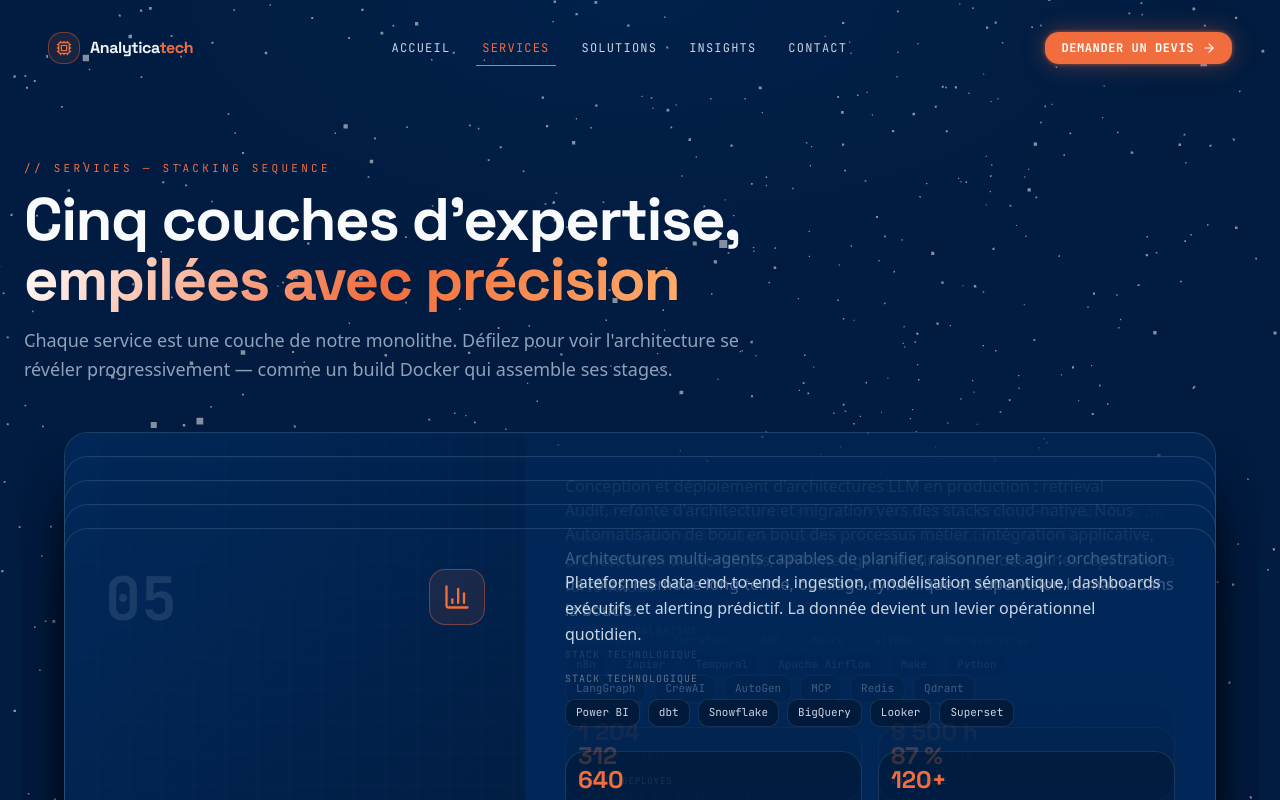
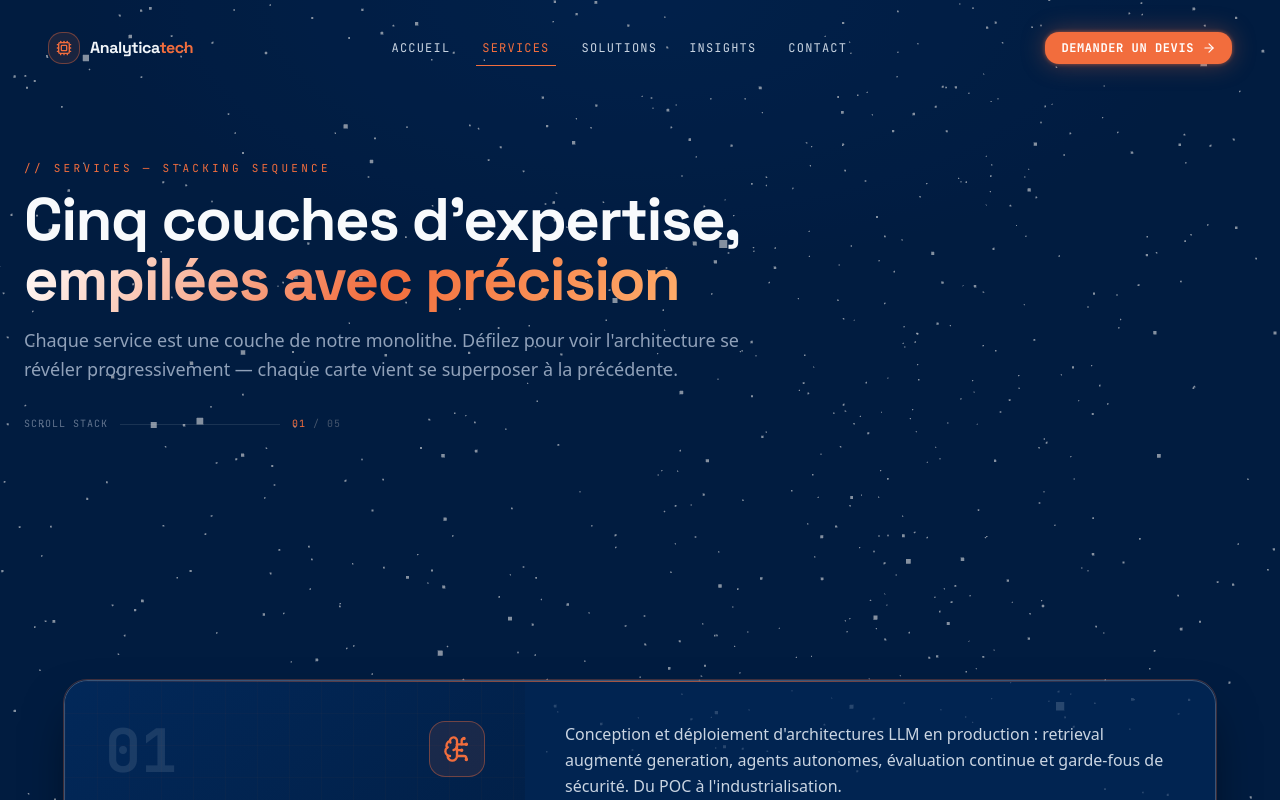
Before and after one commit to Gninhi/Application-web-analyticatech, a Next.js app: page / in a window 1280 px wide. Both pictures are taken after a click on the button "SERVICES". Shown: the top 800 px of the page. Built offline with nearby package versions, Linux system fonts and the light colour scheme.

Commit message:
729027cb-668c-477f-ab3f-d3079c66c519

```diff
--- a/src/components/sections/ServicesView.tsx
+++ b/src/components/sections/ServicesView.tsx
@@ -28,9 +28,11 @@ interface ServicesViewProps {
 }
 
 /**
- * ServicesView — effet "Stacking Cards" : au défilement vertical,
- * chaque carte de service vient se superposer sur la précédente
- * avec une légère réduction d'échelle et d'opacité (parallaxe empilée).
+ * ServicesView — effet "Stacking Cards" :
+ * - La 1ère carte est visible dès le départ.
+ * - Au scroll, chaque carte suivante entre depuis le bas et vient se
+ *   superposer à la précédente (qui rétrécit légèrement + perd en opacité).
+ * - Chaque carte possède un contour fin (border + ring) tout autour.
  */
 export function ServicesView({ onNavigate }: ServicesViewProps) {
   const containerRef = useRef<HTMLDivElement>(null);
@@ -60,16 +62,34 @@ export function ServicesView({ onNavigate }: ServicesViewProps) {
             </h1>
             <p className="text-slate-400 leading-relaxed text-lg">
               Chaque service est une couche de notre monolithe. Défilez pour voir
-              l&apos;architecture se révéler progressivement — comme un build Docker
-              qui assemble ses stages.
+              l&apos;architecture se révéler progressivement — chaque carte vient
+              se superposer à la précédente.
             </p>
+
+            {/* Indicateur de progression du scroll */}
+            <div className="mt-8 flex items-center gap-3">
+              <span className="font-mono text-[10px] uppercase tracking-widest text-slate-500">
+                Scroll stack
+              </span>
+              <div className="relative h-px w-40 bg-white/10 overflow-hidden">
+                <motion.div
+                  style={{ scaleX: scrollYProgress, transformOrigin: "left" }}
+                  className="absolute inset-0 bg-[#F26D3D]"
+                />
+              </div>
+              <ScrollProgress value={scrollYProgress} />
+            </div>
           </motion.div>
         </div>
       </section>
 
-      {/* Conteneur des cartes empilées */}
-      <section className="relative" style={{ height: `${SERVICES.length * 90}vh` }}>
-        <div className="sticky top-0 h-screen flex items-center justify-center overflow-hidden">
+      {/* Conteneur des cartes empilées.
+          Hauteur = nb cartes * 90vh => laisse le temps de défiler. */}
+      <section
+        className="relative"
+        style={{ height: `${SERVICES.length * 90}vh` }}
+      >
+        <div className="sticky top-0 h-screen overflow-hidden flex items-center justify-center">
           {SERVICES.map((service, i) => (
             <StackCard
               key={service.index}
@@ -149,7 +169,31 @@ export function ServicesView({ onNavigate }: ServicesViewProps) {
   );
 }
 
-/* === Carte empilée individuelle (hooks au top-level) === */
+/* === Indicateur de progression textuel (00 → 05) === */
+function ScrollProgress({ value }: { value: MotionValue<number> }) {
+  const idx = useTransform(value, (v) =>
+    String(Math.min(SERVICES.length, Math.floor(v * SERVICES.length) + 1)).padStart(2, "0")
+  );
+  return (
+    <motion.span className="font-mono text-[10px] uppercase tracking-widest text-[#F26D3D]">
+      <motion.span>{idx}</motion.span>
+      <span className="text-slate-600"> / {String(SERVICES.length).padStart(2, "0")}</span>
+    </motion.span>
+  );
+}
+
+/* === Carte empilée individuelle ===
+ *
+ * Logique d'animation :
+ *  - Carte 0 : visible dès le départ (y=0, opacity=1). Rétrécit quand la carte 1 entre.
+ *  - Carte i (i>0) : cachée au départ (y=+480px, opacity=0). Entre depuis le bas
+ *    sur la plage [(i-1)/total, i/total], pendant que la carte i-1 rétrécit.
+ *  - Toutes les cartes (sauf la dernière) rétrécissent sur [i/total, (i+1)/total]
+ *    quand la carte suivante arrive par-dessus.
+ *
+ * Les hooks useTransform sont toujours appelés exactement 3 fois par render
+ * (règle des hooks respectée). Les plages/valeurs s'adaptent selon isFirst/isLast.
+ */
 
 interface StackCardProps {
   service: Service;
@@ -161,20 +205,63 @@ interface StackCardProps {
 
 function StackCard({ service, index, total, progress, onNavigate }: StackCardProps) {
   const Icon = ICONS[service.icon] ?? BrainCircuit;
+  const isFirst = index === 0;
+  const isLast = index === total - 1;
 
-  const start = index / total;
-  const end = (index + 1) / total;
+  // Plages d'animation de cette carte
+  const enterStart = isFirst ? 0 : (index - 1) / total;
+  const enterEnd = index / total; // = début du recul
+  const shrinkEnd = isLast ? 1 : (index + 1) / total;
 
-  const scale = useTransform(progress, [start, end], [1, 0.86 - index * 0.01]);
-  const opacity = useTransform(progress, [start, end], [1, 0.5]);
-  const y = useTransform(progress, [start, end], [0, -40]);
+  // --- Y : la carte entre depuis le bas (480px) vers sa position (0) ---
+  // Carte 0 : toujours à 0 (déjà en place).
+  // Autres : 480px avant enterEnd, 0 à partir de enterEnd.
+  const y = useTransform(
+    progress,
+    [0, enterStart, enterEnd, 1],
+    [isFirst ? 0 : 480, isFirst ? 0 : 480, 0, 0]
+  );
+
+  // --- Opacity : 0 → 1 pendant l'entrée (carte 0 : toujours 1) ---
+  const opacity = useTransform(
+    progress,
+    [0, enterStart, enterEnd, 1],
+    [isFirst ? 1 : 0, isFirst ? 1 : 0, 1, 1]
+  );
+
+  // --- Scale : 1 → 0.88 pendant le recul (carte suivante qui arrive) ---
+  // La dernière carte ne rétrécit jamais.
+  const scale = useTransform(
+    progress,
+    [0, enterEnd, shrinkEnd, 1],
+    [1, 1, isLast ? 1 : 0.88, isLast ? 1 : 0.88]
+  );
 
   return (
     <motion.article
-      style={{ scale, opacity, y, zIndex: index + 1, top: `${index * 24}px` }}
-      className="absolute inset-x-4 md:inset-x-10 max-w-6xl mx-auto"
+      style={{ y, opacity, scale, zIndex: index + 1 }}
+      className="absolute inset-0 flex items-center justify-center px-4 md:px-10"
+      // Accessibilité : masquer les cartes non visibles pour les lecteurs d'écran
+      aria-hidden={!isFirst && index > 0 ? undefined : undefined}
     >
-      <div className="glass-strong rounded-3xl overflow-hidden border border-white/10 shadow-2xl shadow-black/40">
+      <div className="w-full max-w-6xl relative">
+        {/* === Contour fin : border blanc via inline style (surcharge glass-strong)
+               + anneau orange extérieur + liserés lumineux haut/bas === */}
+        <div
+          className="relative glass-strong rounded-3xl overflow-hidden shadow-2xl shadow-black/60"
+          style={{ border: "1px solid rgba(255, 255, 255, 0.22)" }}
+        >
+          {/* Liseré lumineux supérieur (orange néon) */}
+          <div
+            className="absolute top-0 inset-x-0 h-px bg-gradient-to-r from-transparent via-[#F26D3D]/70 to-transparent pointer-events-none z-10"
+            aria-hidden
+          />
+          {/* Liseré lumineux inférieur */}
+          <div
+            className="absolute bottom-0 inset-x-0 h-px bg-gradient-to-r from-transparent via-white/20 to-transparent pointer-events-none z-10"
+            aria-hidden
+          />
+
           <div className="grid md:grid-cols-5">
             {/* Colonne visuelle */}
             <div className="relative md:col-span-2 bg-gradient-to-br from-[#022859] to-[#011C40] p-8 md:p-10 flex flex-col justify-between min-h-[300px]">
@@ -246,6 +333,13 @@ function StackCard({ service, index, total, progress, onNavigate }: StackCardPro
             </div>
           </div>
         </div>
+
+        {/* === Contour extérieur additionnel (double ligne cyberpunk) === */}
+        <div
+          className="absolute -inset-px rounded-3xl border border-[#F26D3D]/25 pointer-events-none"
+          aria-hidden
+        />
+      </div>
     </motion.article>
   );
 }
```
Also changed, not shown: screenshot-services-stack.png (added). Lines whose indentation alone changed are shown as unchanged.
